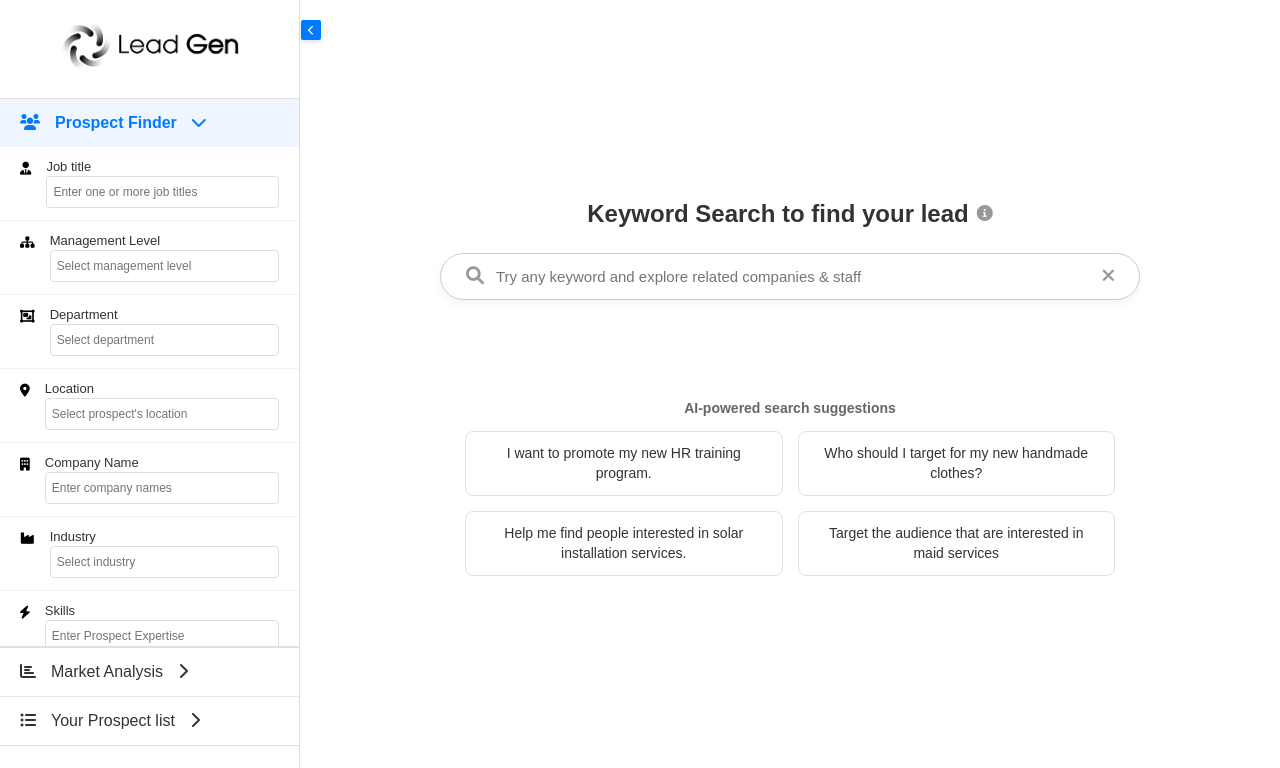
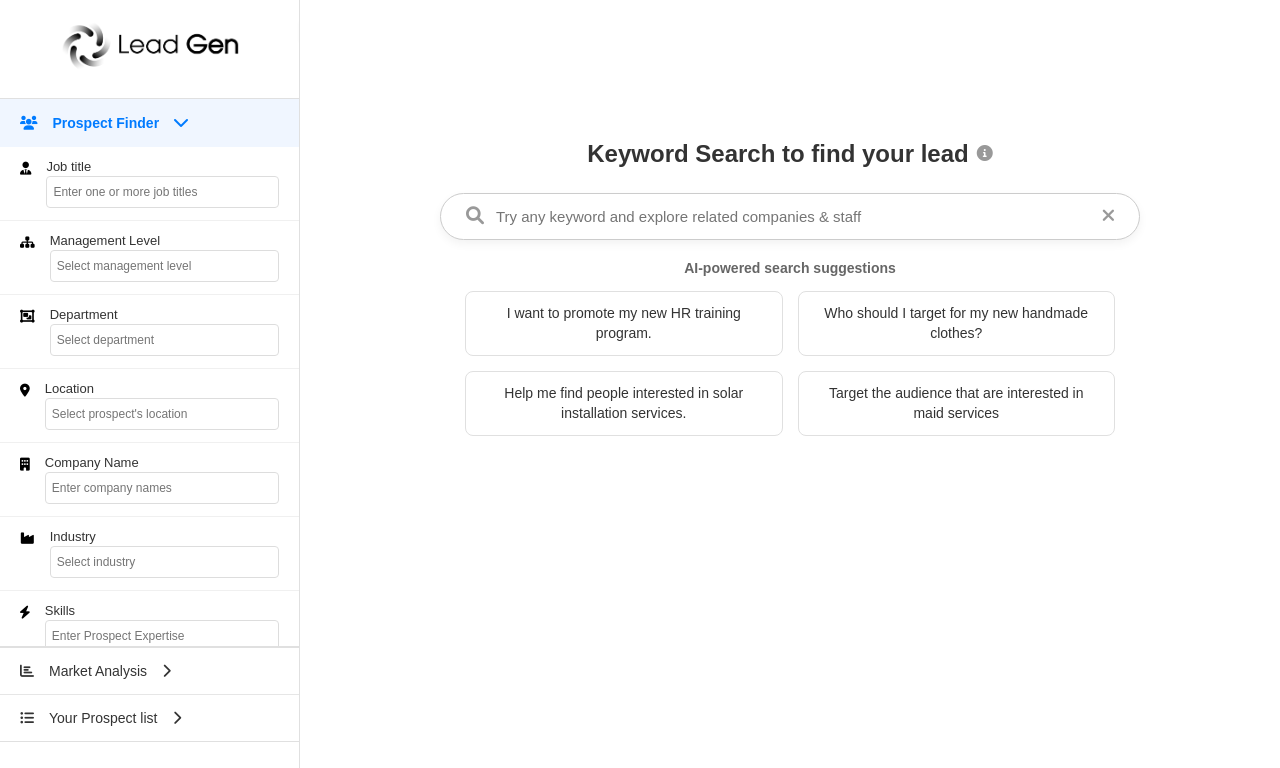
Before and after one commit to pkasyaaaaa/lead-huntrix, a React (Create React App) app in the folder client/: page / in a window 1280 px wide. Shown: the top 768 px of the page. Built offline with nearby package versions, Linux system fonts and the light colour scheme; the HTML template or start-up script is replaced by a standard one.

Commit message:
remove scrolling at table list, center the search-box

```diff
--- a/client/src/App.css
+++ b/client/src/App.css
@@ -27,14 +27,14 @@
   background-color: #ffffff;
   border-right: 1px solid #e0e0e0;
   padding: 20px 0;
-  overflow-y: auto;
+  overflow-y: hidden;
   transition: width 0.3s ease, padding 0.3s ease;
   position: relative;
   display: flex;
   flex-direction: column;
   flex-shrink: 0;
   z-index: 100;
-  overflow: visible;
+  overflow: hidden;
 }
 
 .toggle-btn {
@@ -163,6 +163,7 @@
   margin: 0;
   border-bottom: 1px solid #e6e6e6;
   font-weight: 500;
+  font-size: 14px;
   color: #333;
   user-select: none;
   gap: 15px;
@@ -309,6 +310,7 @@
   font-size: 13px;
   color: #999;
   background: transparent;
+  font-weight: 400;
   outline: none;
   cursor: text;
   flex-grow: 1;
@@ -346,6 +348,7 @@
   border-radius: 5px;
   border: 0.5px solid #000;
   font-size: 14px;
+  font-weight: 500;
   cursor: pointer;
   display: flex;
   align-items: center;
@@ -410,7 +413,7 @@
   align-items: center;
   background-color: #ffffff;
   transition: margin-left 0.3s ease;
-  overflow-y: auto;
+  overflow-y: hidden;
   overflow-x: hidden;
   width: 100%;
   box-sizing: border-box;
--- a/client/src/components/ProspectFinderResults.css
+++ b/client/src/components/ProspectFinderResults.css
@@ -4,6 +4,7 @@
   background-color: #fff;
   min-height: 100vh;
   overflow-x: hidden;
+  overflow-y: hidden;
   margin-left: 0;
   width: 100%;
   box-sizing: border-box;
@@ -13,13 +14,78 @@
   align-items: center;
 }
 
+/* Prospect Finder Search View - Centered Search */
+.prospect-finder-search-view {
+  padding: 20px;
+  background-color: #fff;
+  min-height: 100vh;
+  overflow-x: hidden;
+  overflow-y: auto;
+  width: 100%;
+  box-sizing: border-box;
+  display: flex;
+  flex-direction: column;
+  align-items: center;
+}
+
+.prospect-finder-search-view .search-container {
+  width: 100%;
+  max-width: 700px;
+  display: flex;
+  flex-direction: column;
+  align-items: center;
+  justify-content: center;
+  margin: 0 auto;
+  padding-top: 0;
+  text-align: center;
+}
+
+.prospect-finder-search-view .search-title {
+  font-size: 24px;
+  font-weight: bold;
+  text-align: center;
+  margin-bottom: 25px;
+  margin-top: 100px;
+  color: #333;
+  display: flex;
+  align-items: center;
+  justify-content: center;
+  gap: 8px;
+}
+
+.prospect-finder-search-view .search-box {
+  width: 100%;
+  display: flex;
+  align-items: center;
+  background-color: #ffffff;
+  border: 1px solid #ccc;
+  border-radius: 25px;
+  padding: 12px 25px;
+  gap: 12px;
+  box-shadow: 0 4px 10px rgba(0, 0, 0, 0.05);
+  margin-bottom: 20px;
+  box-sizing: border-box;
+}
+
+.prospect-finder-search-view .suggestions-container {
+  width: 100%;
+  text-align: center;
+}
+
+.prospect-finder-search-view .suggestions-grid {
+  display: grid;
+  grid-template-columns: repeat(2, 1fr);
+  gap: 15px;
+  justify-items: center;
+}
+
 /* Search Container */
 .prospect-finder-view .search-container {
   width: 100%;
   max-width: 700px;
-  margin-bottom: 80px;
-  padding-top: 50px;
-  margin-left: 0;
+  margin-bottom: 0px;
+  padding-top: 0px;
+  align-self: flex-start;
   transition: margin-left 0.3s ease;
   box-sizing: border-box;
 }
@@ -99,11 +165,11 @@
   display: flex;
   justify-content: space-between;
   align-items: center;
-  margin-bottom: 20px;
+  margin-bottom: 15px;
 }
 
 .results-header h3 {
-  font-size: 28px;
+  font-size: 20px;
   font-weight: 600;
   color: #000;
   margin: 0;
@@ -480,7 +546,7 @@
 @media (max-width: 1200px) {
   .prospect-finder-view .search-container {
     max-width: 600px;
-    padding-top: 30px;
+    padding-top: 20px;
   }
 
   .prospect-results {
@@ -539,8 +605,8 @@
 @media (max-width: 768px) {
   .prospect-finder-view .search-container {
     max-width: 100%;
-    padding-top: 20px;
-    margin-bottom: 40px;
+    padding-top: 10px;
+    margin-bottom: 20px;
   }
 
   .prospect-finder-view .search-title {
--- a/client/src/components/ProspectFinderSearch.js
+++ b/client/src/components/ProspectFinderSearch.js
@@ -17,7 +17,7 @@ export default function ProspectFinderSearch({ searchQuery, setSearchQuery, onSe
   };
 
   return (
-    <div className="prospect-finder-view">
+    <div className="prospect-finder-search-view">
       <div className="search-container">
         <div className="search-title">
           Keyword Search to find your lead
--- a/client/src/components/ProspectListView.css
+++ b/client/src/components/ProspectListView.css
@@ -2,8 +2,8 @@
 .prospect-list-view {
   padding: 20px;
   background-color: #fff;
-  min-height: 100vh;
   overflow-x: hidden;
+  overflow-y: hidden;
   margin-left: 0;
   width: 100%;
   box-sizing: border-box;
```
